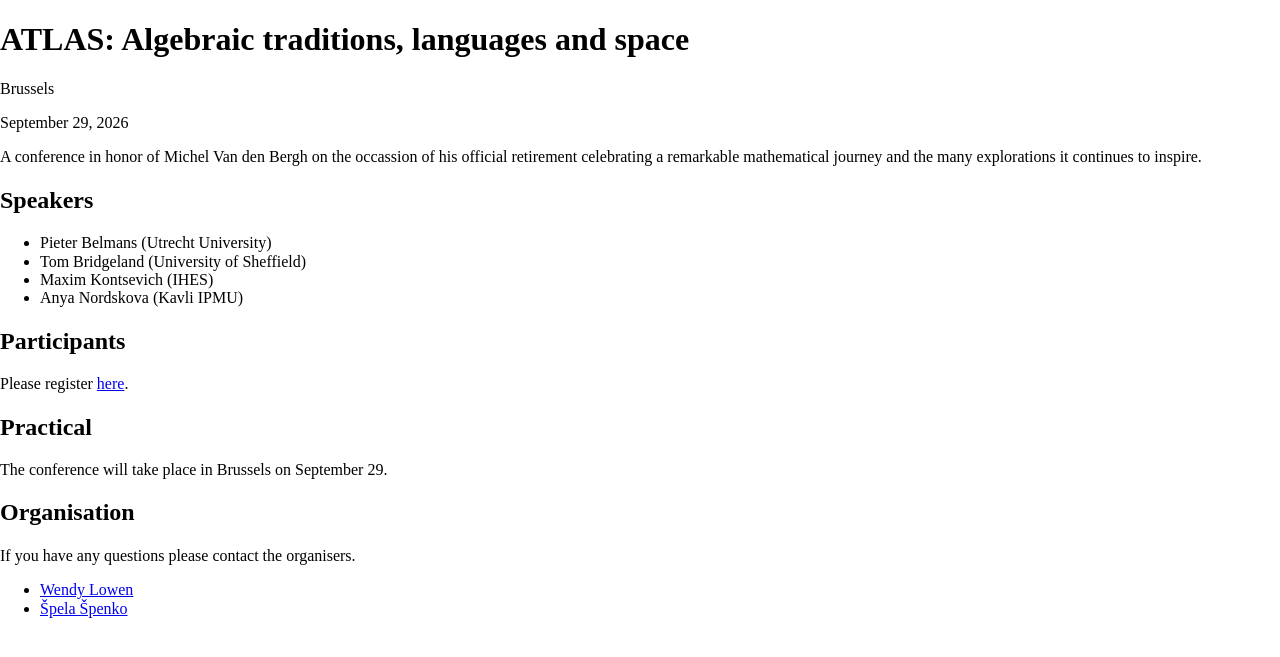
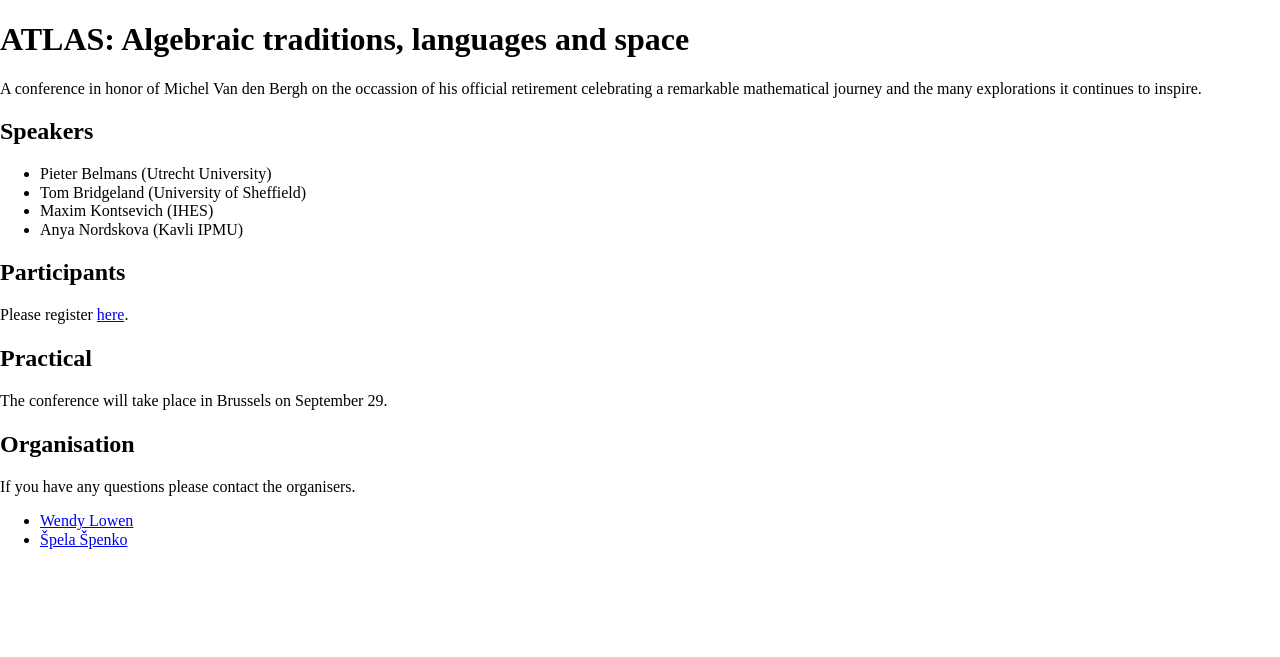
Before and after one commit to spela17/atlas, a Jekyll site: the page built from index.html, in a window 1280 px wide. Shown: the top 657 px of the page. Built offline with Jekyll 4.4.1, drawn with Linux system fonts in a browser that asks for light colours; nearby versions of some CDN libraries; library files that are not in the unit come from our copies.

Commit message:
Delete date.

```diff
--- a/_includes/header.html
+++ b/_includes/header.html
@@ -2,6 +2,4 @@
 
   <h1>ATLAS: Algebraic traditions, languages and space</h1>
 
-  <p id="location">Brussels</p>
-  <p id="date">September 29, 2026</p>
 </header>
```
